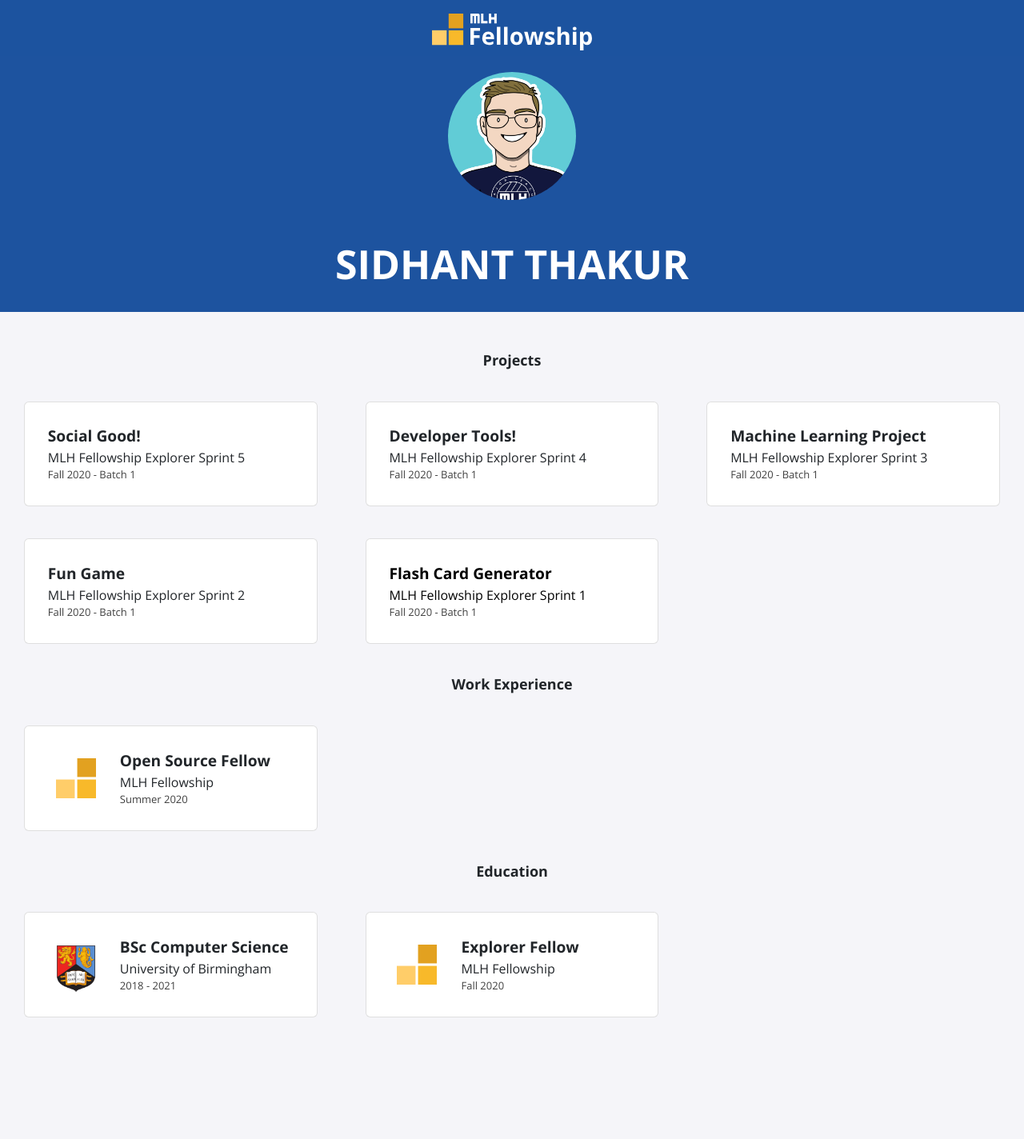
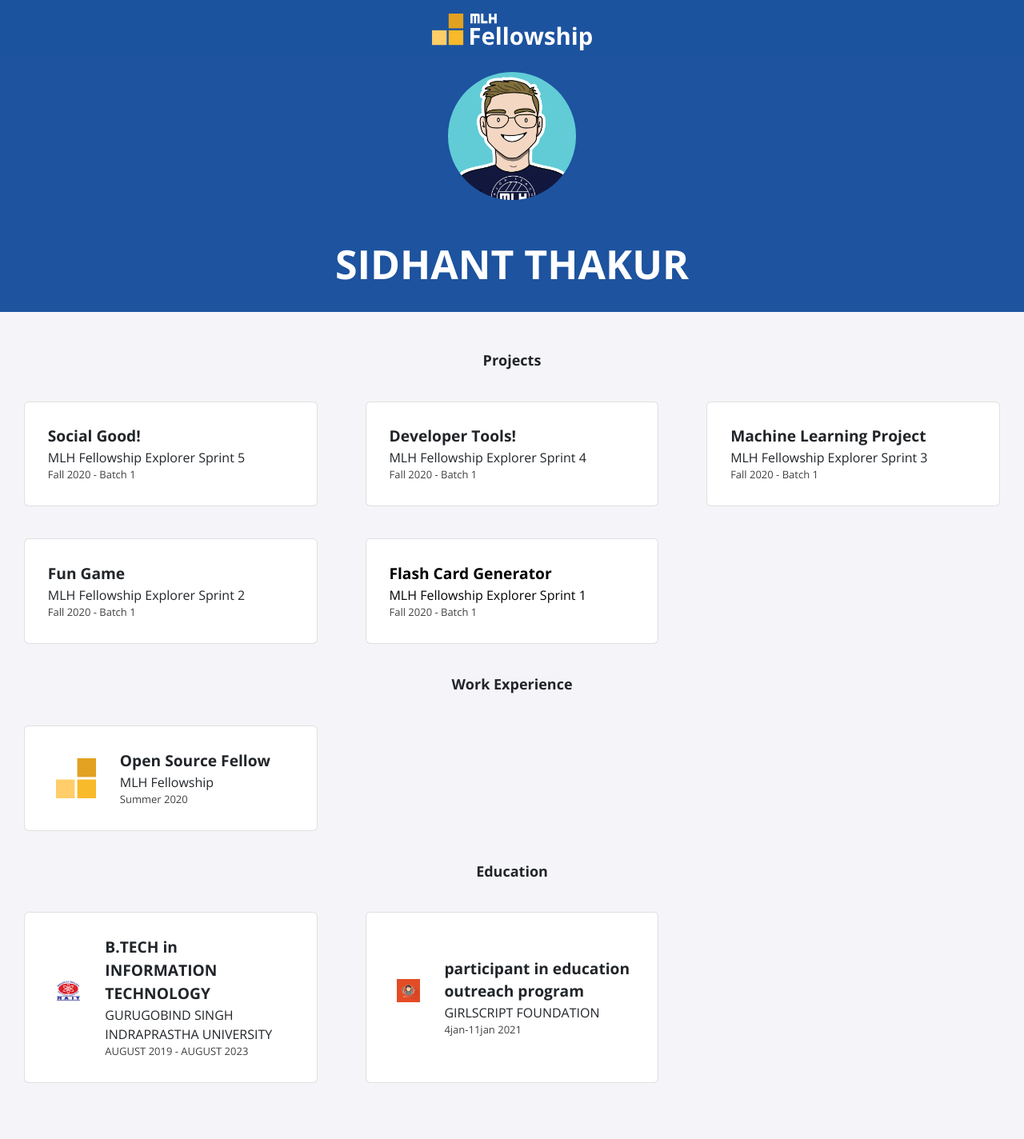
Before and after one commit to SIDHANT2001/SIDHANT2001.github.io, a Jekyll site: the page built from index.html, in a window 1280 px wide. Shown: the whole page at 80% size. Built offline with Jekyll 4.4.1, drawn with Linux system fonts in a browser that asks for light colours; nearby versions of some CDN libraries; before the commit the page ends 1342 px from its top, so only the background shows below that.

Commit message:
updated my education info

```diff
--- a/_data/education.yml
+++ b/_data/education.yml
@@ -1,9 +1,9 @@
-- course: BSc Computer Science
-  institute: University of Birmingham
-  dates: 2018 - 2021
-  logo: uob.png
+- course: B.TECH in INFORMATION TECHNOLOGY
+  institute: GURUGOBIND SINGH INDRAPRASTHA UNIVERSITY
+  dates: AUGUST 2019 - AUGUST 2023
+  logo: mait.png
 
-- course: Explorer Fellow
-  institute: MLH Fellowship
-  dates: Fall 2020
-  logo: fellowship.svg
+- course: participant in education outreach program
+  institute: GIRLSCRIPT FOUNDATION
+  dates: 4jan-11jan 2021
+  logo: gs.jpg
```
